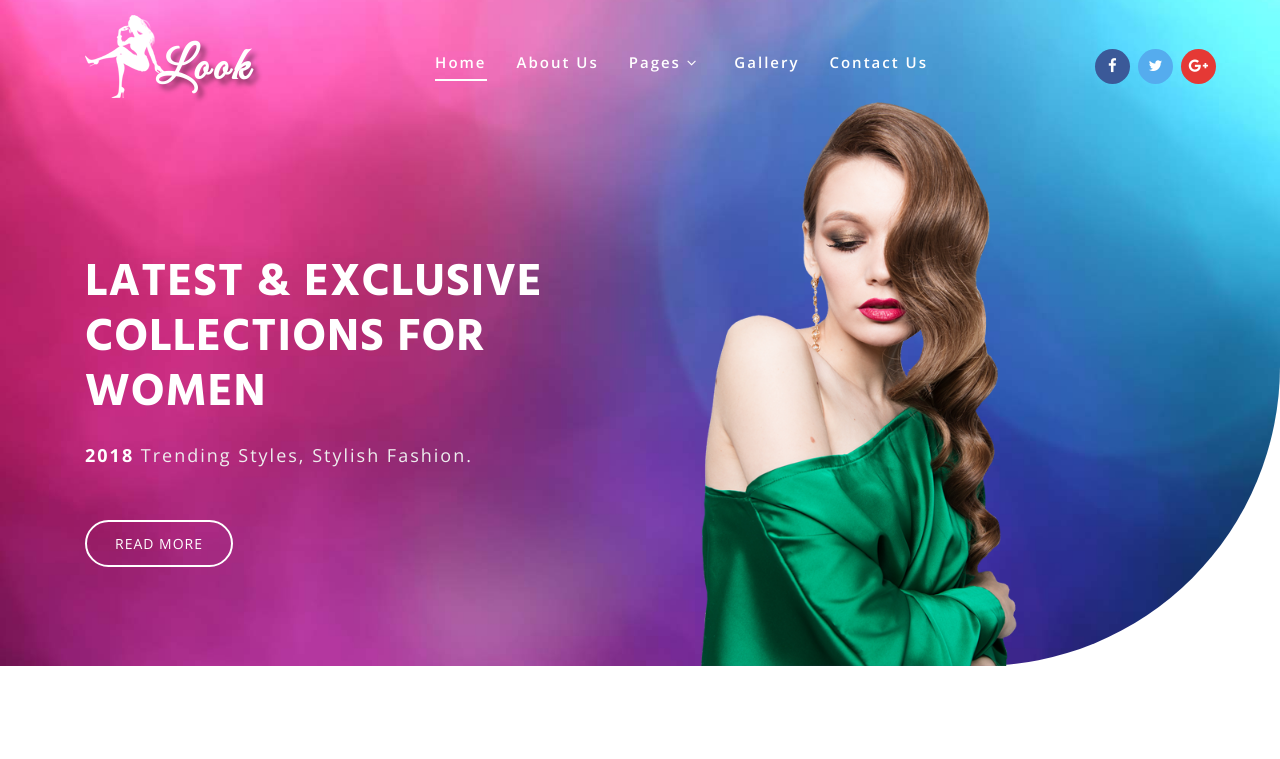
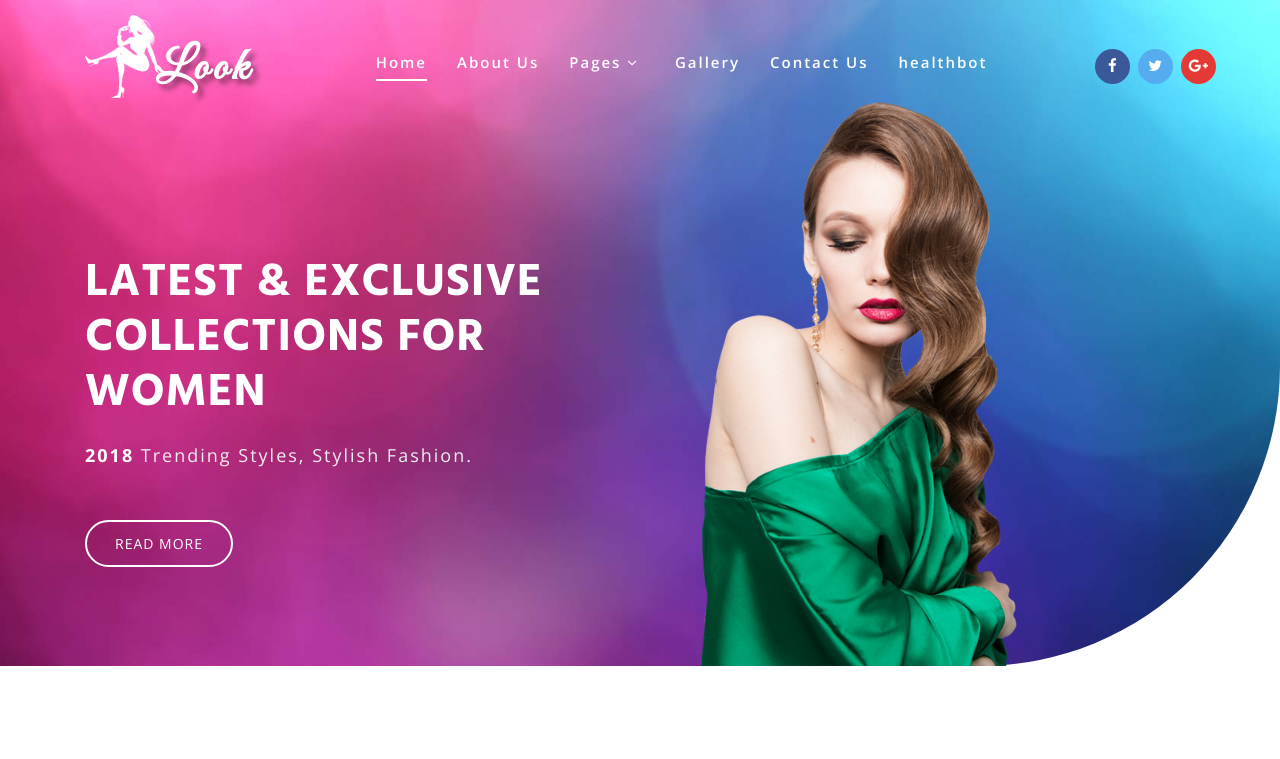
Before and after one commit to Harshath786/Project34, a plain HTML site: page index.html in a window 1280 px wide. Shown: the top 759 px of the page. Drawn offline with nearby package versions, Linux system fonts and the light colour scheme.

Commit message:
Update index.html

```diff
--- a/index.html
+++ b/index.html
@@ -75,6 +75,9 @@
 						</li>
 						<li>
 							<a class="nav-link" href="contact.html">Contact Us</a>
+						</li>
+						<li>
+							<a class="nav-link" href="healthbot.html">healthbot</a>
 						</li>
 					</ul>
 					<div class="header-social-w3ls text-center mt-lg-0 mt-4">
```
